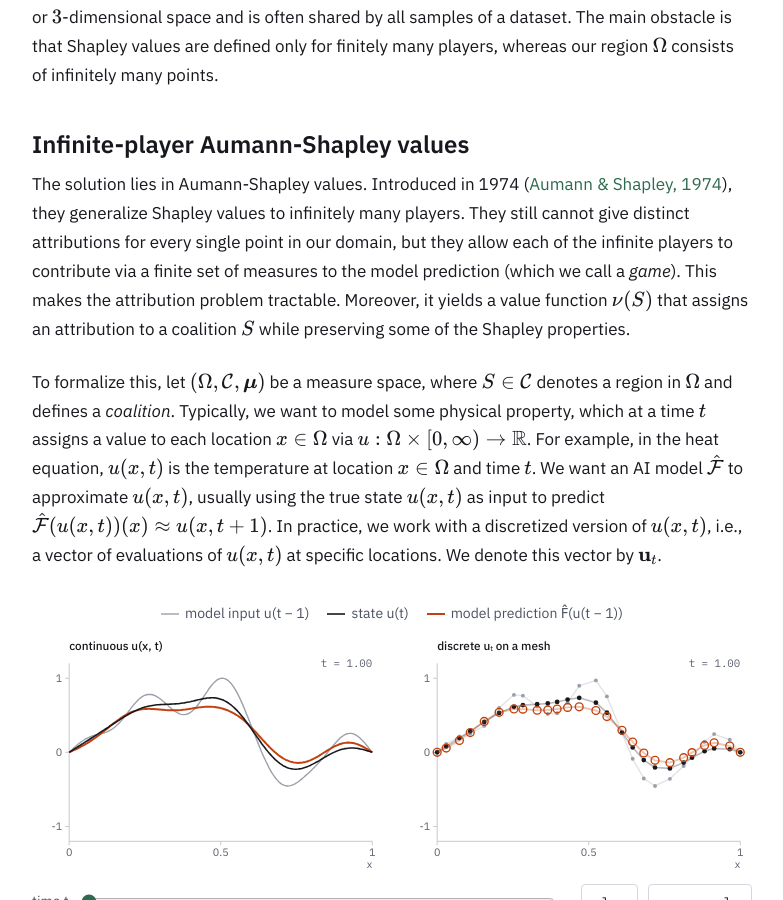
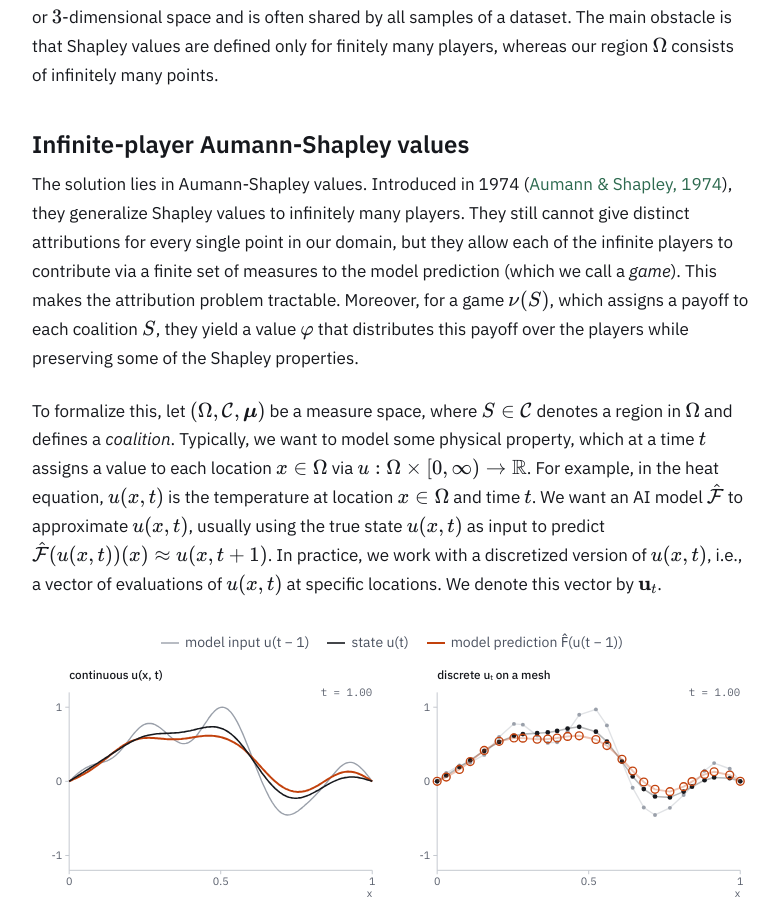
Before and after one commit to StillJosh/StillJosh.github.io, a Jekyll site: the page built from _posts/2026-10-29-operatorshap.md, in a window 1280 px wide and 900 px high, scrolled down 1742 px. Shown: the whole window, without its empty margins (248-1031 px from the left). Built offline with Jekyll 4.4.1, drawn with Linux system fonts in a browser that asks for light colours.

Commit message:
BLG: Distinguish the game from its value in the OperatorSHAP note

```diff
--- a/_posts/2026-10-29-operatorshap.md
+++ b/_posts/2026-10-29-operatorshap.md
@@ -21,7 +21,7 @@ When we want to explain multiple samples, amortization methods can shift the com
 For amortization to work, we need a shared property that we can generalize over. In this paper, we choose the underlying physical domain $$\Omega \subset \mathbb{R}^d$$, which is a connected subset of the $$1$$-, $$2$$-, or $$3$$-dimensional space and is often shared by all samples of a dataset. The main obstacle is that Shapley values are defined only for finitely many players, whereas our region $$\Omega$$ consists of infinitely many points.
 
 ## Infinite-player Aumann-Shapley values
-The solution lies in Aumann-Shapley values. Introduced in 1974 ([Aumann & Shapley, 1974](#references)), they generalize Shapley values to infinitely many players. They still cannot give distinct attributions for every single point in our domain, but they allow each of the infinite players to contribute via a finite set of measures to the model prediction (which we call a *game*). This makes the attribution problem tractable. Moreover, it yields a value function $$\nu(S)$$ that assigns an attribution to a coalition $$S$$ while preserving some of the Shapley properties.
+The solution lies in Aumann-Shapley values. Introduced in 1974 ([Aumann & Shapley, 1974](#references)), they generalize Shapley values to infinitely many players. They still cannot give distinct attributions for every single point in our domain, but they allow each of the infinite players to contribute via a finite set of measures to the model prediction (which we call a *game*). This makes the attribution problem tractable. Moreover, for a game $$\nu(S)$$, which assigns a payoff to each coalition $$S$$, they yield a value $$\varphi$$ that distributes this payoff over the players while preserving some of the Shapley properties.
 
 To formalize this, let $$(\Omega, \mathcal{C}, \boldsymbol{\mu})$$ be a measure space, where $$S \in \mathcal{C}$$ denotes a region in $$\Omega$$ and defines a *coalition*. Typically, we want to model some physical property, which at a time $$t$$ assigns a value to each location $$x\in \Omega$$ via $$u: \Omega\times[0, \infty)\rightarrow \mathbb{R}$$. For example, in the heat equation, $$u(x, t)$$ is the temperature at location $$x\in \Omega$$ and time $$t$$. We want an AI model $$\hat{\mathcal{F}}$$ to approximate $$u(x,t)$$, usually using the true state $$u(x,t)$$ as input to predict $$\hat{\mathcal{F}}(u(x,t))(x) \approx u(x,t+1)$$. In practice, we work with a discretized version of $$u(x,t)$$, i.e., a vector of evaluations of $$u(x,t)$$ at specific locations. We denote this vector by $$\mathbf{u}_{t}$$.
 
```
